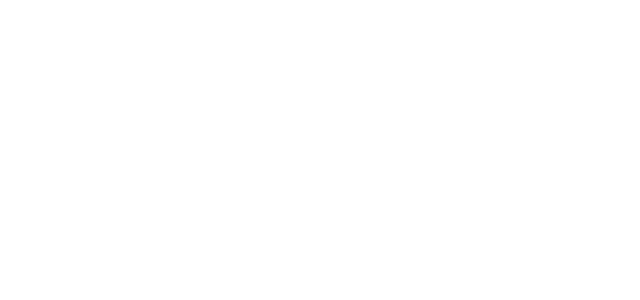
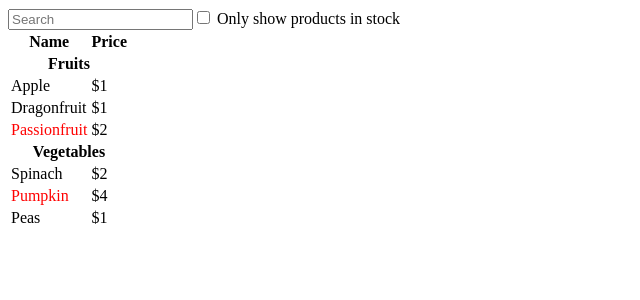
Before and after one commit to sarthak-negi22/100daysReact, a React (Create React App) app: page / in a window 1280 px wide. Shown: the top 300 px of the page, without its empty margins (0-640 px from the left). Built offline with nearby package versions, Linux system fonts and the light colour scheme.

Commit message:
static version build

```diff
--- a/src/ThinkingInReact.js
+++ b/src/ThinkingInReact.js
@@ -17,10 +17,10 @@
     );
 }
 
-function ProductRow({ products }) {
-    const name = products.stocked ? products.name :
+function ProductRow({ product }) {
+    const name = product.stocked ? product.name :
     <span style = { { color : 'red' } }>
-        { products.name }
+        { product.name }
     </span>
 
     return (
@@ -30,7 +30,7 @@
                     { name }
                 </td>
                 <td>
-                    { products.price }
+                    { product.price }
                 </td>
             </tr>
         </>
@@ -38,9 +38,60 @@
 }
 
 function ProductTable({ products }){
+
+    const rows =[];
+    let lastCategory = null;
+
+    products.forEach((product) => {
+        if(product.category !== lastCategory) {
+            rows.push(
+                <ProductCategoryRow
+                    category = { product.category }
+                    key = { product.category }
+                />
+            );
+        }
+        rows.push(
+            <ProductRow
+                product = { product }
+                key = { product.name }
+            />
+        );
+        lastCategory = product.category;
+    });
+
     return (
         <>
+            <table>
+                <thead>
+                    <tr>
+                        <th>
+                            Name
+                        </th>
+                        <th>
+                            Price
+                        </th>
+                    </tr>
+                </thead>
+                <tbody>
+                    { rows }
+                </tbody>
+            </table>
+        </>
+    );
+}
 
+function SearchBar() {
+    return(
+        <>
+           <form >
+            <input type="text" placeholder = "Search" />
+            <label >
+                <input type="checkbox"/>
+                {' '}
+                Only show products in stock
+            </label>
+           </form>
         </>
     );
 }
@@ -48,7 +99,10 @@
 function FilterableProductTable({ products }) {
     return (
         <>
-
+            <SearchBar/>
+            <ProductTable
+                products = { products }
+            />
         </>
     );
 }
```
